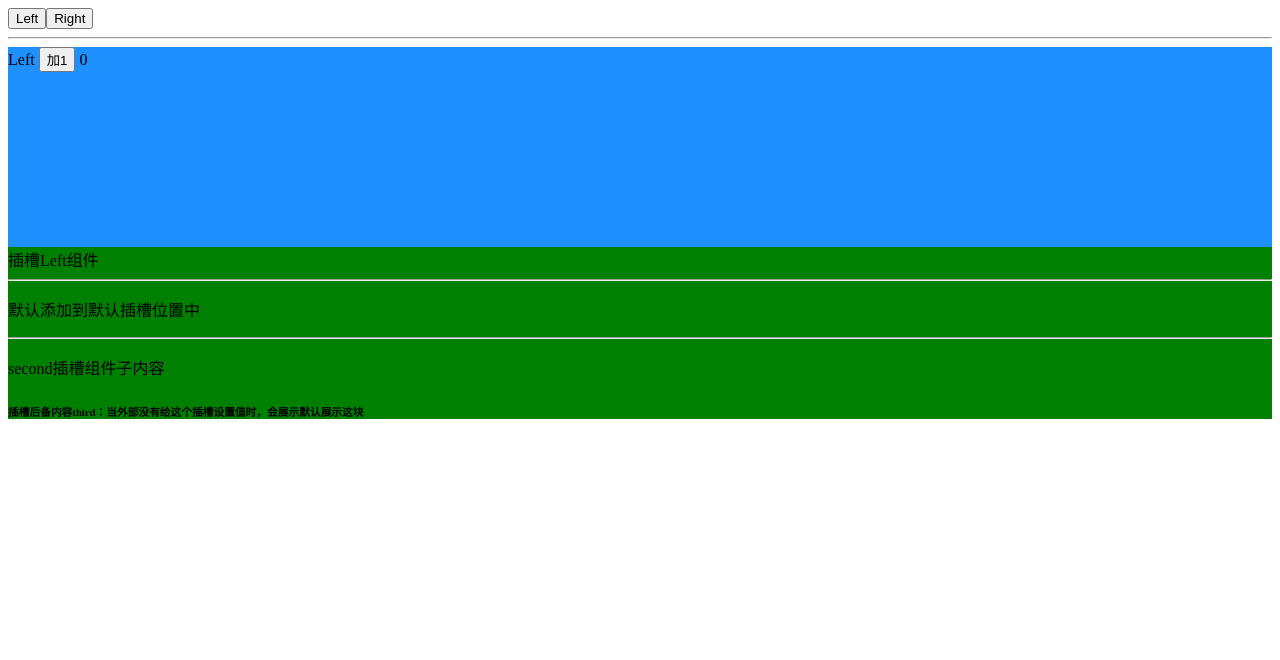
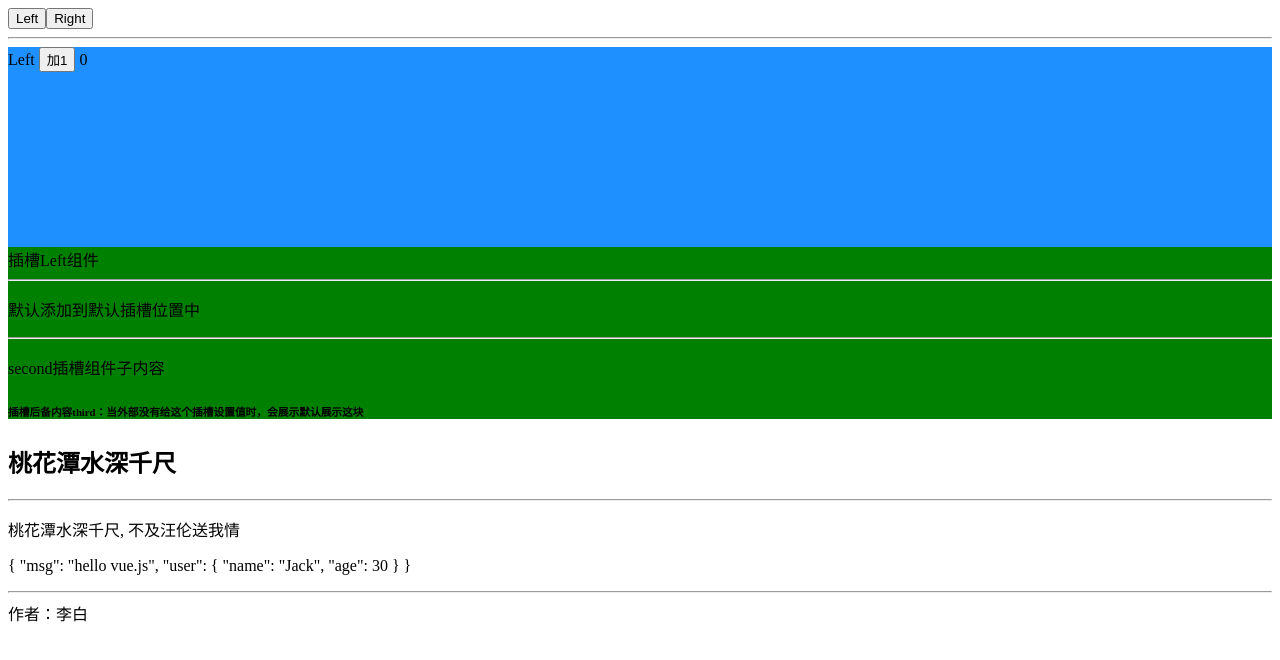
Before and after one commit to zhfei/VueBasicKnowledge, a Vue app in the folder vue-advanced-component-deom/: page / in a window 1280 px wide. Shown: the top 660 px of the page. Built offline with nearby package versions, Linux system fonts and the light colour scheme.

Commit message:
作用域插槽

```diff
--- a/vue-advanced-component-deom/src/App.vue
+++ b/vue-advanced-component-deom/src/App.vue
@@ -24,6 +24,22 @@
       <p>默认添加到默认插槽位置中</p>
 
     </SlotLeft>
+
+    <Article>
+
+      <template v-slot:header>
+        <h2>桃花潭水深千尺</h2>
+      </template>
+
+      <template v-slot:body="scope">
+        <p>桃花潭水深千尺, 不及汪伦送我情</p>
+        <p>{{ scope }}</p>
+      </template>
+
+      <template v-slot:footer>
+        <span>作者：李白</span>
+      </template>
+    </Article>
   </div>
 </template>
 
@@ -31,13 +47,15 @@
 import Left from '@/components/Left/Left.vue'
 import Right from '@/components/Right/Right.vue'
 import SlotLeft from '@/components/SlotLeft/SlotLeft.vue'
+import Article from '@/components/Article/Article.vue'
 
 export default {
   name: 'VueAdvancedComponentDeomApp',
   components: {
     Left,
     Right,
-    SlotLeft
+    SlotLeft,
+    Article
   },
 
   data() {
--- a/vue-advanced-component-deom/src/components/Article/Article.vue
+++ b/vue-advanced-component-deom/src/components/Article/Article.vue
@@ -1,6 +1,21 @@
 <template>
     <div class="article-container">
 
+        <slot name="header">
+            文章的头部
+        </slot>
+
+        <hr>
+
+        <slot name="body" msg="hello vue.js" :user="userInfo">
+            文章的内容
+        </slot>
+
+        <hr>
+
+        <slot name="footer">
+            文章的尾部
+        </slot>
 
     </div>
 </template>
@@ -11,7 +26,10 @@ export default {
 
     data() {
         return {
-
+            userInfo: {
+                name: 'Jack',
+                age: 30
+            }
         };
     },
 
```
